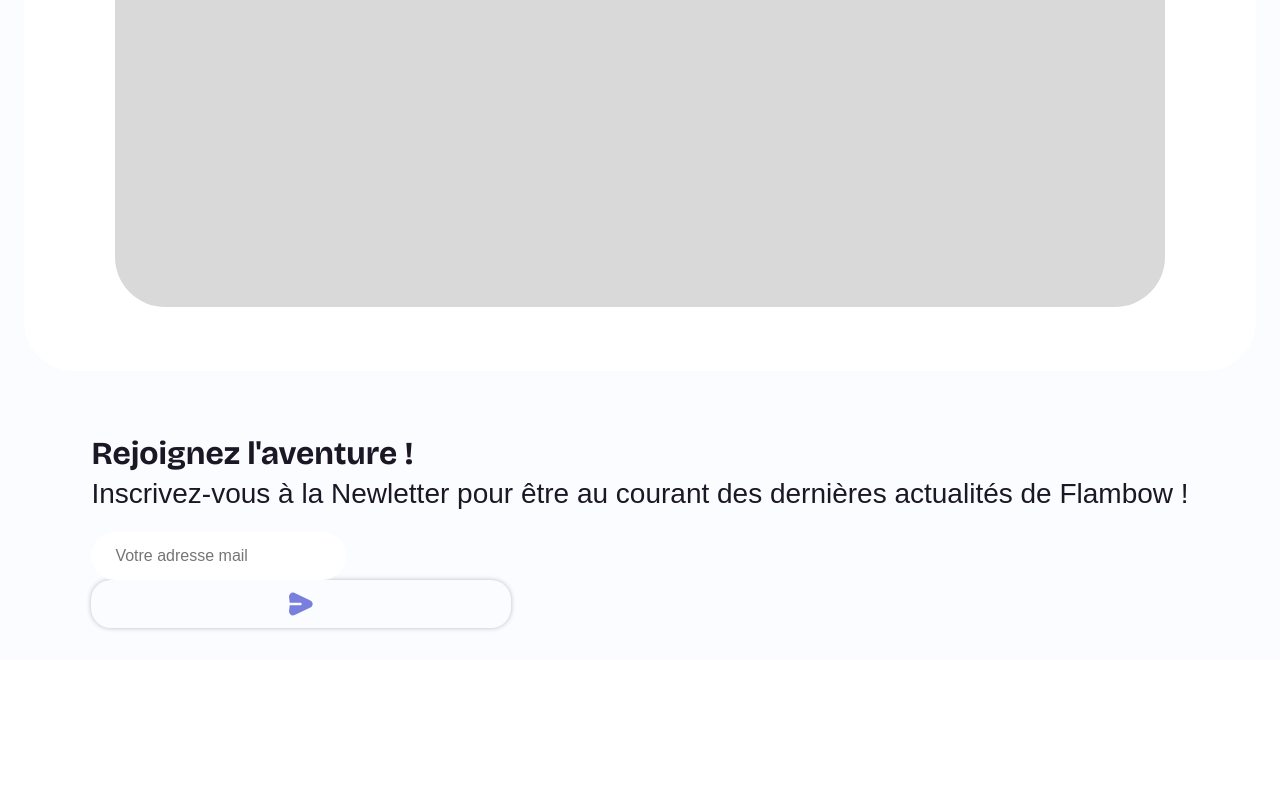
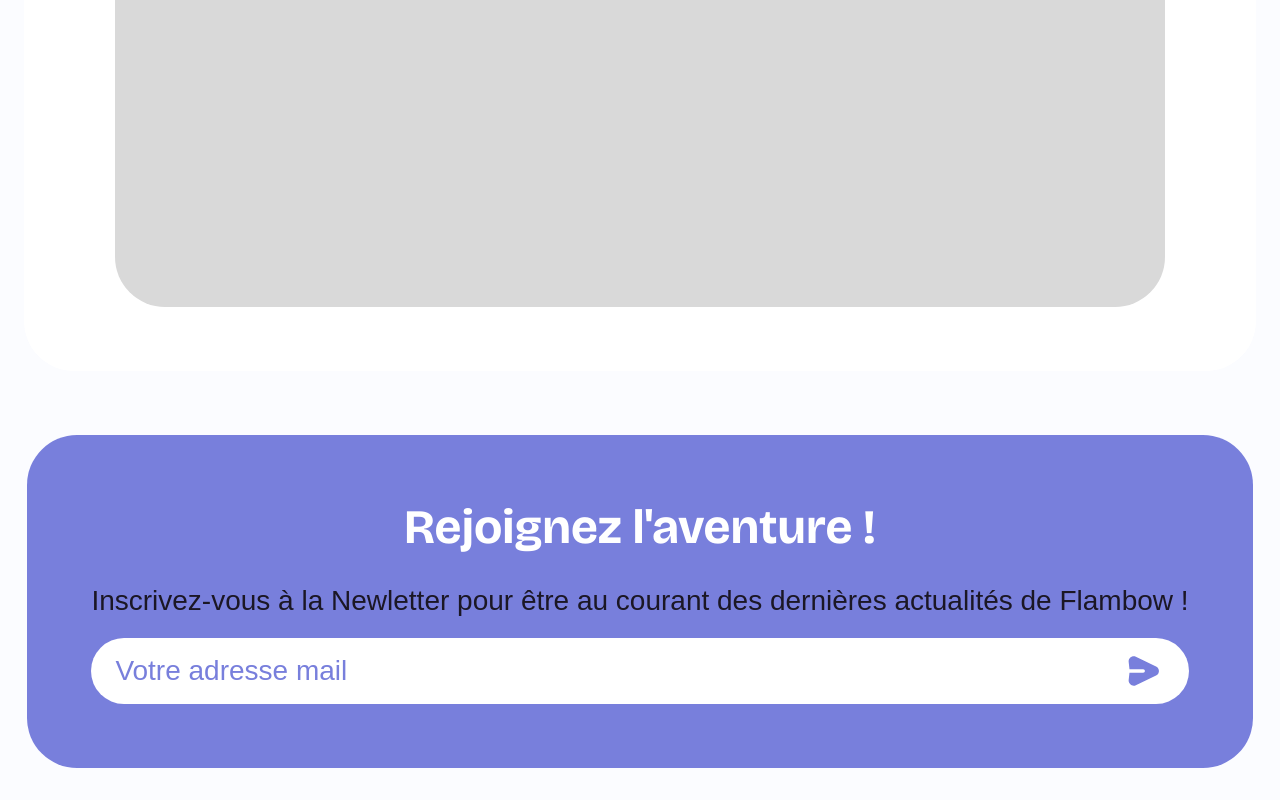
Before and after one commit to KizuCore/Flambow, a React (Vite) app: page / in a window 1280 px wide. Shown: the part 3842-4642 px from the top of the page. Before the commit the page ends 4502 px from the top, so only its background shows below. Built offline with nearby package versions, Linux system fonts and the light colour scheme; a web font is replaced by a local one.

Commit message:
feat: add newletter section

```diff
--- a/src/NewsletterSection.jsx
+++ b/src/NewsletterSection.jsx
@@ -5,6 +5,7 @@ function NewsletterSection() {
   const [email, setEmail] = useState("");
   const [isLoading, setIsLoading] = useState(false);
 
+  // Fonction pour vérifier la validité de l'email
   const isValidEmail = (email) => {
     const emailRegex = /^[^\s@]+@[^\s@]+\.[^\s@]+$/;
     return emailRegex.test(email);
@@ -23,6 +24,7 @@ function NewsletterSection() {
     setIsLoading(true);
 
     try {
+      // Récupérer emails existants
       const getResponse = await axios.get(import.meta.env.VITE_JSONBIN_URL, {
         headers: {
           "X-Master-Key":
@@ -31,8 +33,11 @@ function NewsletterSection() {
       });
 
       const existingEmails = getResponse.data.record.emails || [];
+
+      // Ajouter email à liste existante
       const updatedEmails = [...existingEmails, email];
 
+      // Envoyer MAJ
       const putResponse = await axios.put(
         import.meta.env.VITE_JSONBIN_URL,
         { emails: updatedEmails },
@@ -47,7 +52,7 @@ function NewsletterSection() {
 
       if (putResponse.status === 200) {
         alert("Votre email a été ajouté avec succès à la newsletter !");
-        setEmail("");
+        setEmail(""); // Réinitialiser le champ d'entrée
       } else {
         alert("Une erreur s'est produite lors de votre ajout à la newsletter.");
       }
@@ -60,17 +65,18 @@ function NewsletterSection() {
   };
 
   return (
-    <section className="how-does-it-work">
-      <div className="frame-303">
-        <div className="frame-265">
-          <div className="frame-34">
-            <h2 className="rejoignez-l-aventure">Rejoignez l'aventure !</h2>
-            <p className="inscrivez-vous-la-newletter-pour-tre-au-courant-des-derni-res-actualit-s-de-flambow">
+   <section className="newsLetter">
+      <div className="newsLettercontainer">
+        <div>
+          <h1>
+            Rejoignez l&apos;aventure !
+          </h1>
+          <p>
             Inscrivez-vous à la Newletter pour être au courant des dernières actualités de Flambow !
           </p>
-          </div>
 
-          <div className="frame-312">
+            <div className="input-group">
+              {/* Champ de saisie */}
               <input
                 type="email"
                 placeholder="Votre adresse mail"
@@ -78,39 +84,33 @@ function NewsletterSection() {
                 value={email}
                 onChange={handleInputChange}
                 disabled={isLoading}
-              style={{
-                flex: 1,
-                border: "none",
-                padding: "12px 24px",
-                borderRadius: "50px",
-                fontSize: "16px",
-              }}
               />
+
               <button
-              className="iconamoon-send-fill"
                 type="button"
                 aria-label="Envoyer"
                 onClick={submitEmail}
                 disabled={isLoading}
-              style={{ background: "none", border: "none", cursor: "pointer" }}
               >
                 {isLoading ? (
-                <div style={{ width: "24px", height: "24px" }}>
+                  <div className="spinner-border custom-spinner" role="status">
                     <span className="visually-hidden">Chargement...</span>
                   </div>
                 ) : (
                   <svg
-                  width="24"
-                  height="24"
+                    className="arrow-icon"
+                    width="50"
+                    height="30"
                     viewBox="0 0 38 37"
                     fill="none"
                     xmlns="http://www.w3.org/2000/svg"
                   >
                     <path
+                      className="arrow-path"
                       fillRule="evenodd"
                       clipRule="evenodd"
                       d="M0.0874963 7.40215C-0.45417 2.53965 4.55208 -1.03118 8.975 1.06465L33.8583 12.8521C38.625 15.1084 38.625 21.8917 33.8583 24.148L8.975 35.9376C4.55208 38.0334 -0.452087 34.4626 0.0874963 29.6001L1.0875 20.5834H18C18.5525 20.5834 19.0824 20.3639 19.4731 19.9732C19.8638 19.5825 20.0833 19.0526 20.0833 18.5001C20.0833 17.9475 19.8638 17.4176 19.4731 17.0269C19.0824 16.6362 18.5525 16.4167 18 16.4167H1.08958L0.0874963 7.40215Z"
-                    fill="#787fdc"
+                      fill="currentColor"
                     />
                   </svg>
                 )}
--- a/src/assets/style/layout.css
+++ b/src/assets/style/layout.css
@@ -3,6 +3,7 @@
 @import './howDoesItWork.css';
 @import './actForTomorrow.css';
 @import './videoSection.css';
+@import './newsletter.css';
 
 /* ===== MAIN DESKTOP LAYOUT ===== */
 .desktop,
--- /dev/null
+++ b/src/assets/style/newsletter.css
@@ -0,0 +1,114 @@
+.newsLettercontainer {
+    background-color: var(--primary, #787fdc);
+    padding: 64px;
+    display: flex;
+    flex-direction: column;
+    gap: 64px;
+    border-radius: 50px;
+    align-items: center;
+
+    h1 {
+        color: white;
+    }
+
+    p {
+        margin-top: 24px;
+    }
+
+    h1, p {
+        text-align: center;
+    }
+
+    .input-group {
+        width: 100%;
+        border-radius: 50px;
+        overflow: hidden;
+        display: flex;
+        box-sizing: border-box;
+    }
+
+    .input-group input {
+        all: unset;
+        background-color: white;
+        flex: 1;
+        padding: 12px 24px;
+    }
+
+    .input-group input::placeholder {
+        color: var(--primary, #787fdc);
+    }
+
+    .input-group button {
+        all: unset;
+        flex-shrink: 0;
+        padding: 0 20px;
+        border: none;
+        cursor: pointer;
+        width: fit-content;
+        background-color: white;
+        box-sizing: border-box;
+
+        display: flex;
+        align-items: center;
+        justify-content: center;
+
+        transition: background-color 0.3s ease;
+
+         .arrow-icon {
+           color: var(--primary, #787fdc);
+           transition: color 0.3s ease;
+        }
+
+        .arrow-icon {
+           color: var(--primary, #787fdc);
+        }
+    }
+
+    .input-group button:hover {
+        background-color: var(--primary-lighter, #a9a3f5);
+
+        .arrow-icon {
+           color: var(--primary, #787fdc);
+        }
+    }
+}
+
+@media (max-width: 768px) {
+
+    .newsLettercontainer {
+        padding: 32px;
+    }
+
+    .input-group {
+        border-radius: 12px;
+    }
+}
+@media (max-width: 450px) {
+
+    section.newsLetter{
+        padding: 0px;
+    }
+
+     .newsLettercontainer {
+        padding: 64px 24px !important;
+        border-radius: 0px;
+    }
+
+    .newsLettercontainer {
+        padding: 12px;
+    }
+
+    .input-group {
+        flex-direction: column;
+    }
+
+    .input-group input {
+        width: 100%;
+    }
+
+    .input-group button {
+        width: 100% !important;
+        margin-top: 12px;
+        padding: 12px 12px !important;
+    }
+}
```
Lines whose indentation alone changed are shown as unchanged.
